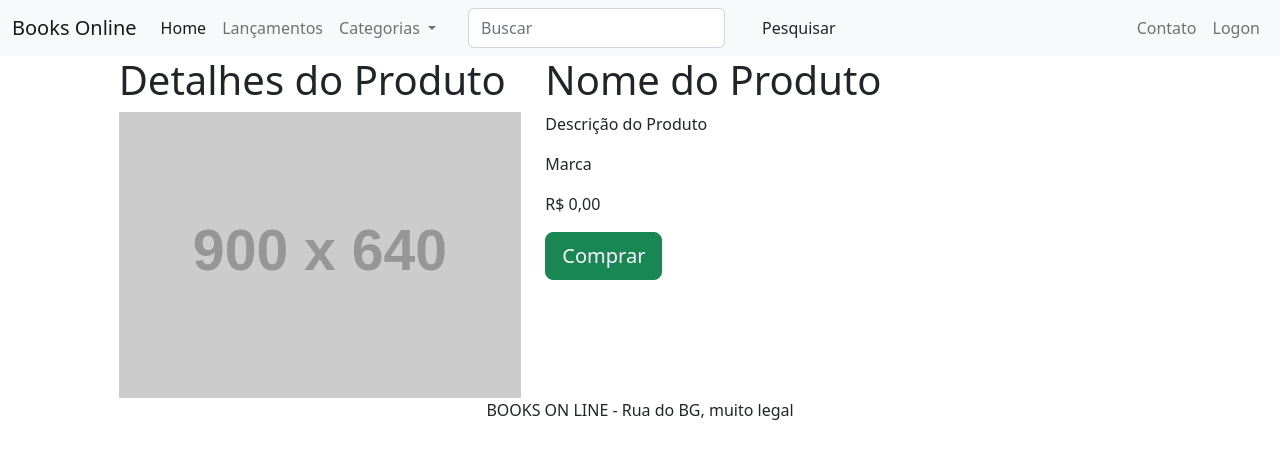
After one commit to dossancto/Livraria-online, a PHP site: page /detalhesProd.php in a window 1280 px wide. The commit adds this page. Shown: the top 459 px of the page. Run offline with PHP 8.4, Linux system fonts and the light colour scheme; grey boxes labelled with a size stand in for pictures from a placeholder-image service; some libraries are stand-ins or nearby versions.

Commit message:
Aula #38

```diff
--- /dev/null
+++ b/detalhesProd.php
@@ -0,0 +1,93 @@
+<!doctype html>
+
+<html lang="pt-br">
+
+<head>
+  <meta charset="utf-8">
+  <title>Minha Loja</title>
+
+  <meta name="viewport" content="width=device-width, initial-scale=1">
+
+  <!-- Jquery -->
+  <script src="https://ajax.googleapis.com/ajax/libs/jquery/3.6.0/jquery.min.js"></script>
+
+  <link href="https://cdn.jsdelivr.net/npm/bootstrap@5.2.0/dist/css/bootstrap.min.css" rel="stylesheet" integrity="sha384-gH2yIJqKdNHPEq0n4Mqa/HGKIhSkIHeL5AyhkYV8i59U5AR6csBvApHHNl/vI1Bx" crossorigin="anonymous">
+  <script defer src="https://cdn.jsdelivr.net/npm/bootstrap@5.2.0/dist/js/bootstrap.bundle.min.js" integrity="sha384-A3rJD856KowSb7dwlZdYEkO39Gagi7vIsF0jrRAoQmDKKtQBHUuLZ9AsSv4jD4Xa" crossorigin="anonymous"></script>
+
+  <!-- ICONS -->
+  <link rel="stylesheet" href="https://cdn.jsdelivr.net/npm/bootstrap-icons@1.9.1/font/bootstrap-icons.css">
+
+  <style>
+    .navbar {
+      margin-bottom: 0;
+    }
+  </style>
+
+
+
+</head>
+
+<body>
+
+  <?php
+
+  // session_start();
+
+  include 'sql/conexao.php';
+  include 'components/navbar.php';
+
+
+  ?>
+
+  <div class="container-fluid">
+
+
+
+    <div class="row">
+
+      <div class="col-sm-1"></div>
+      <div class="col-sm-4 col-sm-offset-1">
+
+        <h1>Detalhes do Produto</h1>
+
+        <img src="https://placehold.co/900x640" class="img-responsive" style="width:100%;">
+
+        <!--
+        <div class="col-sm-4 col-sm-offset-1" style="margin-top: 10px;">
+          <img src="https://placehold.co/900x640" class="img-responsive">
+        </div>
+
+        <div class="col-sm-4 col-sm-offset-1" style="margin-top: 10px;">
+          <img src="https://placehold.co/900x640" class="img-responsive">
+        </div>
+-->
+
+      </div>
+
+
+      <div class="col-sm-7">
+        <h1>Nome do Produto</h1>
+
+        <p>Descrição do Produto</p>
+
+        <p>Marca</p>
+
+        <p>R$ 0,00</p>
+
+
+        <button class="btn btn-lg btn-success">Comprar</button>
+
+      </div>
+
+
+
+    </div>
+
+    <?php
+
+    include 'components/footer.html';
+    ?>
+
+</body>
+
+</html>
```
Also changed, not shown: index.php (+6 -4 lines).
